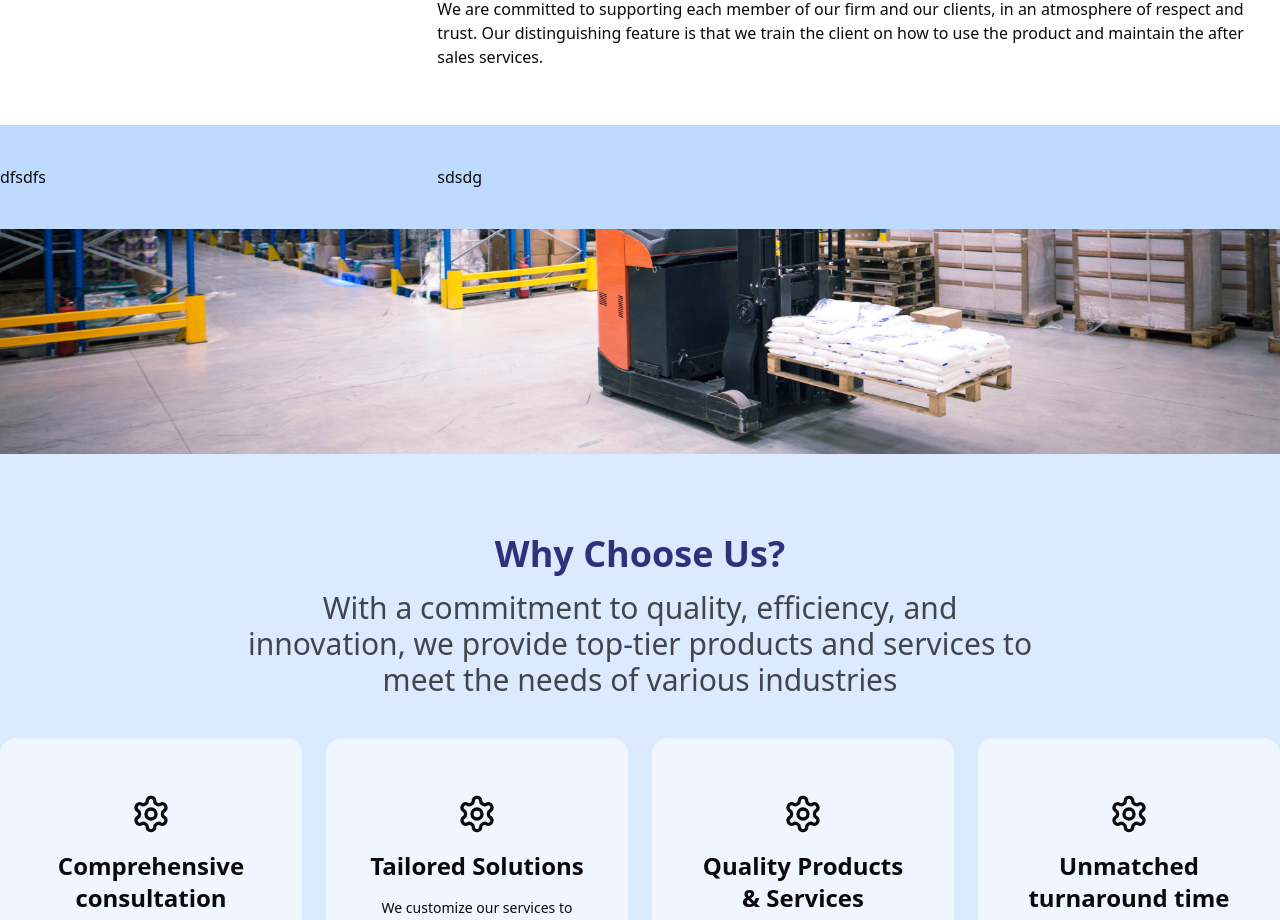
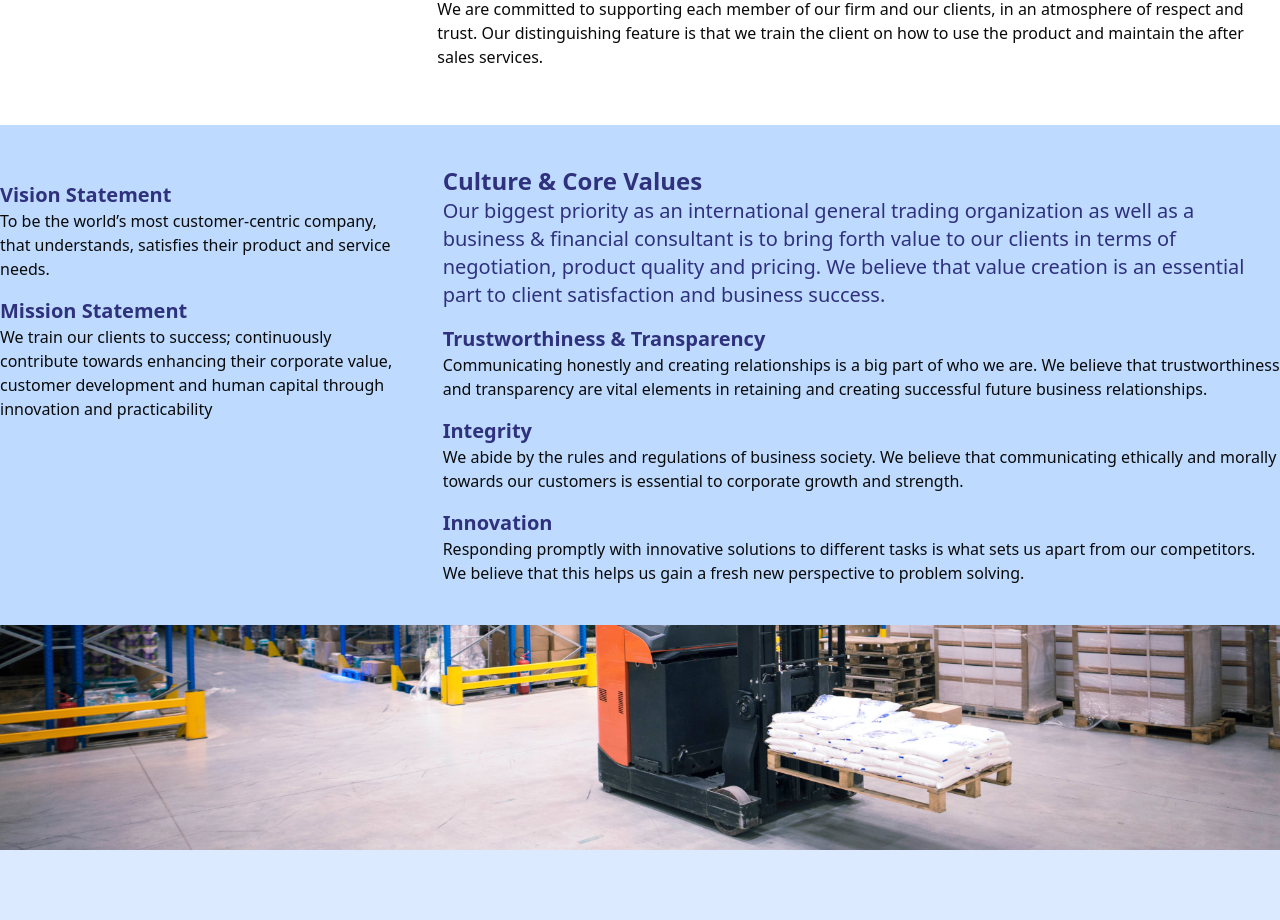
Before and after one commit to OvasisGroup/rierol, a Next.js app: page /about in a window 1280 px wide. Shown: the part 780-1700 px from the top of the page. Built offline with nearby package versions, Linux system fonts and the light colour scheme.

Commit message:
first commit

```diff
--- a/src/app/about/page.tsx
+++ b/src/app/about/page.tsx
@@ -21,9 +21,28 @@ export default function About() {
             </div>
         </div>
         <div className='bg-blue-200'>
-        <div className='container mx-auto py-10 md:px-0 px-6 grid md:grid-cols-3 gap-8'>
-            <div className=''>dfsdfs</div>
-            <div className='col-span-2'>sdsdg</div>
+        <div className='container mx-auto py-10 md:px-0 px-6 grid md:grid-cols-3 gap-12'>
+            <div className=''>
+            <h1 className='font-black text-primary text-xl mt-4'>Vision Statement</h1>
+            <p>To be the world’s most customer-centric company, that understands, satisfies their product and service needs.</p>
+
+            <h1 className='font-black text-primary text-xl mt-4'>Mission Statement</h1>
+            <p>We train our clients to success; continuously contribute towards enhancing their corporate value, customer development and human capital through innovation and practicability</p>
+            </div>
+            <div className='col-span-2'>
+                <h1 className='font-black text-2xl text-primary'>Culture &
+                Core Values</h1>
+                <p className='text-xl text-primary'>Our biggest priority as an international general trading organization as well as a business & financial consultant is to bring forth value to our clients in terms of negotiation, product quality and pricing. We believe that value creation is an essential part to client satisfaction and business success.</p>
+
+<p className='font-black text-primary text-xl mt-4'>Trustworthiness & Transparency</p>
+<p>Communicating honestly and creating relationships is a big part of who we are. We believe that trustworthiness and transparency are vital elements in retaining and creating successful future business relationships.
+
+<p className='font-black text-primary text-xl mt-4'>Integrity</p>
+We abide by the rules and regulations of business society. We believe that communicating ethically and morally towards our customers is essential to corporate growth and strength.
+
+<p className='font-black text-primary text-xl mt-4'>Innovation</p>
+Responding promptly with innovative solutions to different tasks is what sets us apart from our competitors. We believe that this helps us gain a fresh new perspective to problem solving.</p>
+            </div>
         </div>
         </div>
         <WhyUs/>
```
